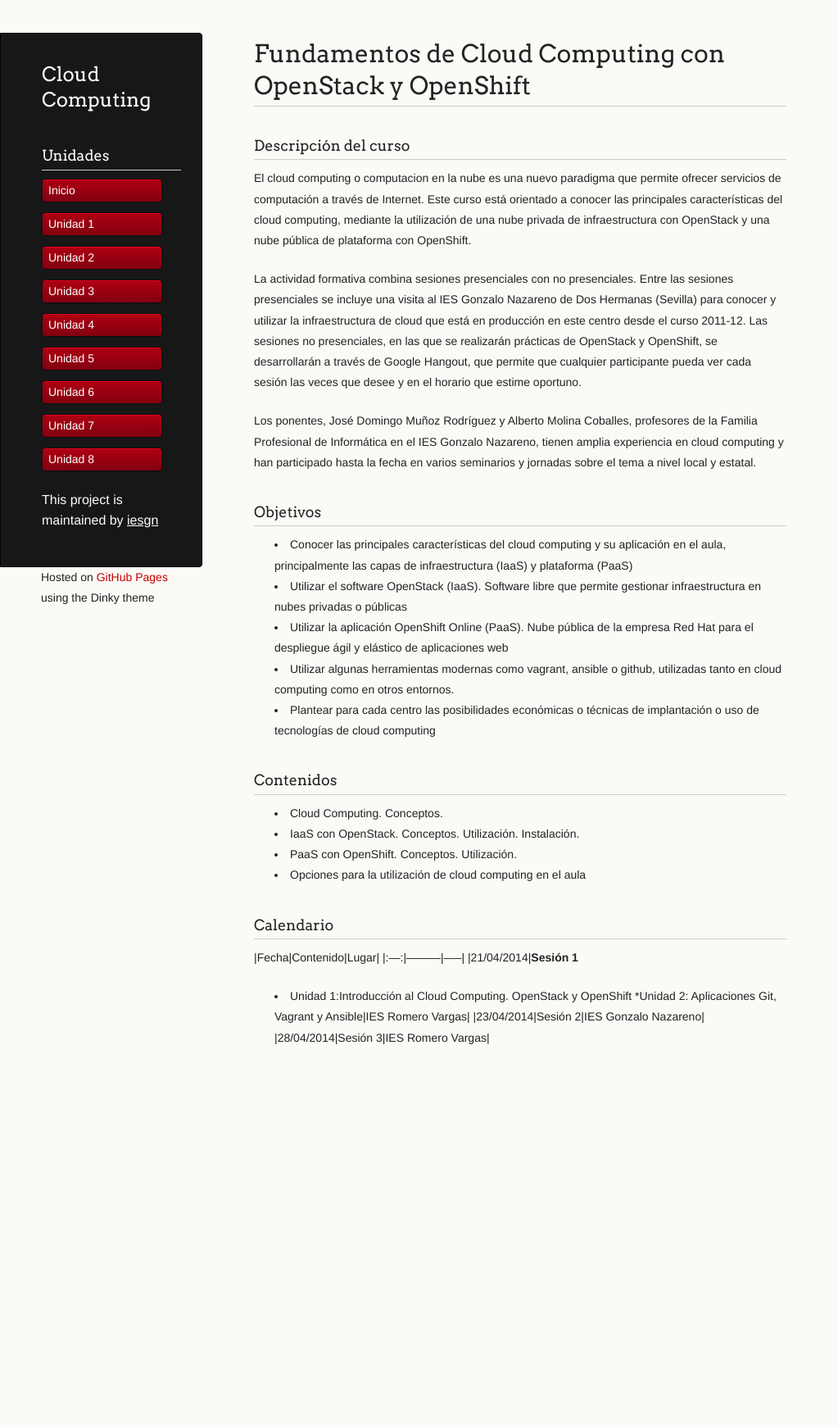
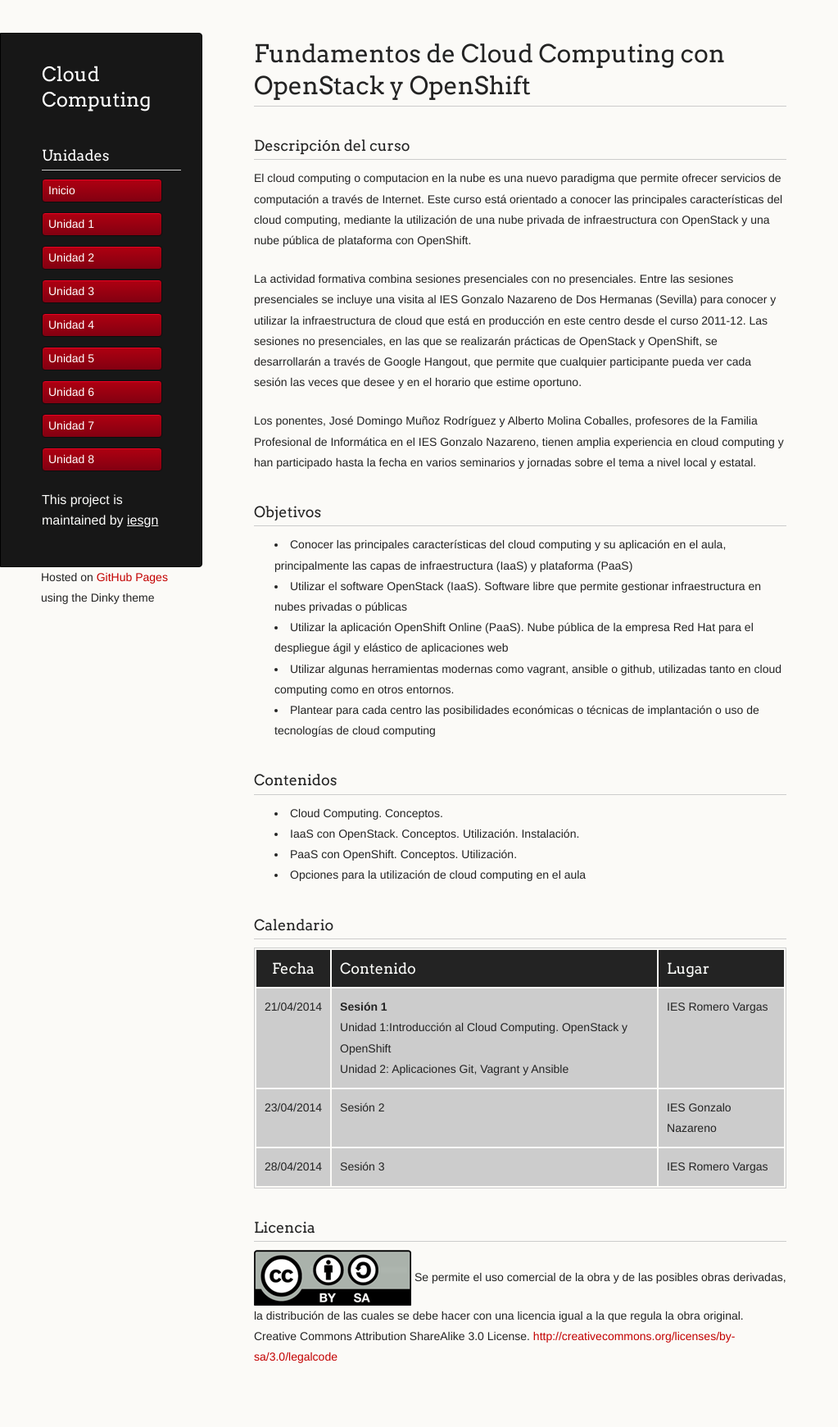
Before and after one commit to iesgn/cloud, a Jekyll site: the page built from index.md, in a window 1280 px wide. Shown: the whole page at 82% size, without its empty margins (0-1023 px from the left). Built offline with Jekyll 4.4.1, drawn with Linux system fonts in a browser that asks for light colours; before the commit the page ends 1351 px from its top, so only the background shows below that.

Commit message:
Licencia

```diff
--- a/index.md
+++ b/index.md
@@ -30,8 +30,13 @@ Nazareno, tienen amplia experiencia en cloud computing y han participado hasta l
 
 |Fecha|Contenido|Lugar|
 |:---:|---------|-----|
-|21/04/2014|**Sesión 1**<br/>
-* Unidad 1:Introducción al Cloud Computing. OpenStack y OpenShift
-*Unidad 2: Aplicaciones Git, Vagrant y Ansible|IES Romero Vargas|
+|21/04/2014|**Sesión 1**<br/>Unidad 1:Introducción al Cloud Computing. OpenStack y OpenShift<br/>Unidad 2: Aplicaciones Git, Vagrant y Ansible|IES Romero Vargas|
 |23/04/2014|Sesión 2|IES Gonzalo Nazareno|
 |28/04/2014|Sesión 3|IES Romero Vargas|
+
+###Licencia
+
+![cc_by_sa](http://iesgn.github.io/cloud/img/cc_by_sa.png)
+Se permite el uso comercial de la obra y de las posibles obras derivadas, la distribución de las cuales se debe hacer con una licencia igual a la que regula la obra original.
+Creative Commons Attribution ShareAlike 3.0 License.
+[http://creativecommons.org/licenses/by-sa/3.0/legalcode](http://creativecommons.org/licenses/by-sa/3.0/legalcode)
```
